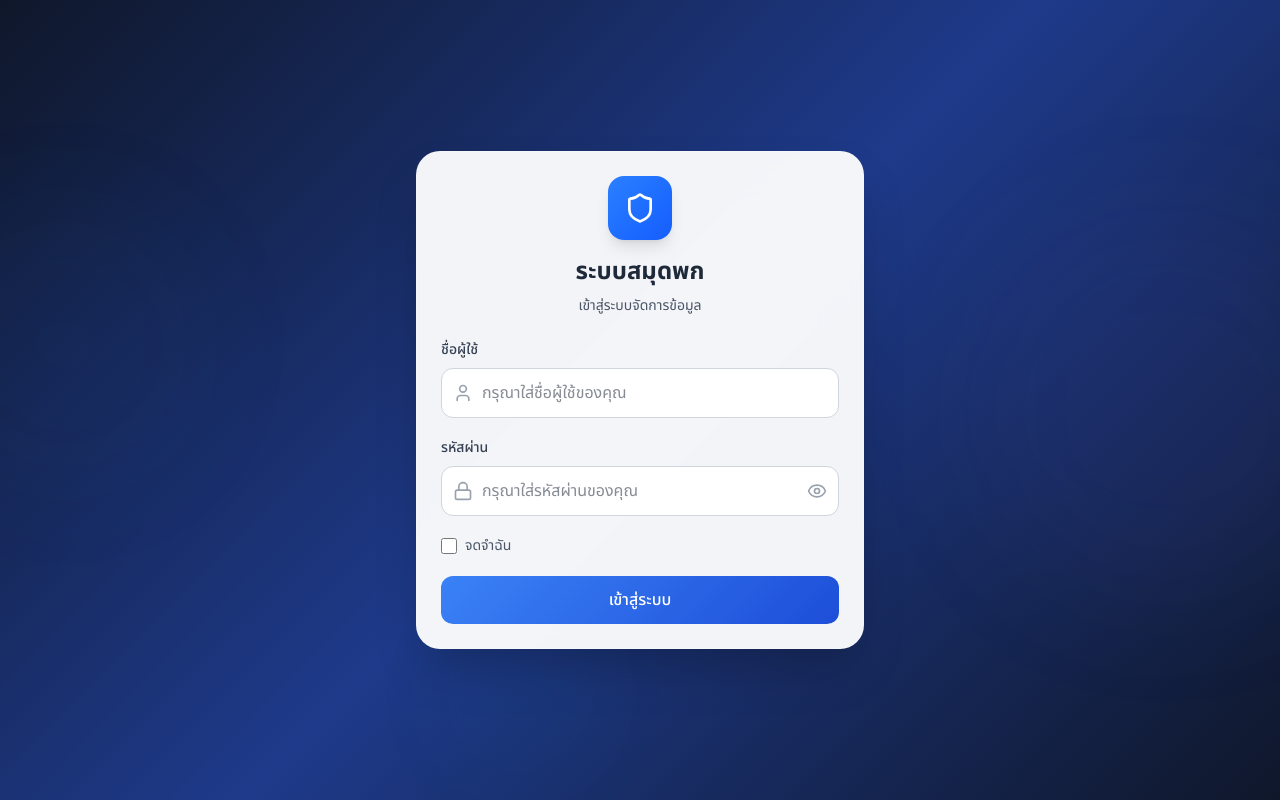
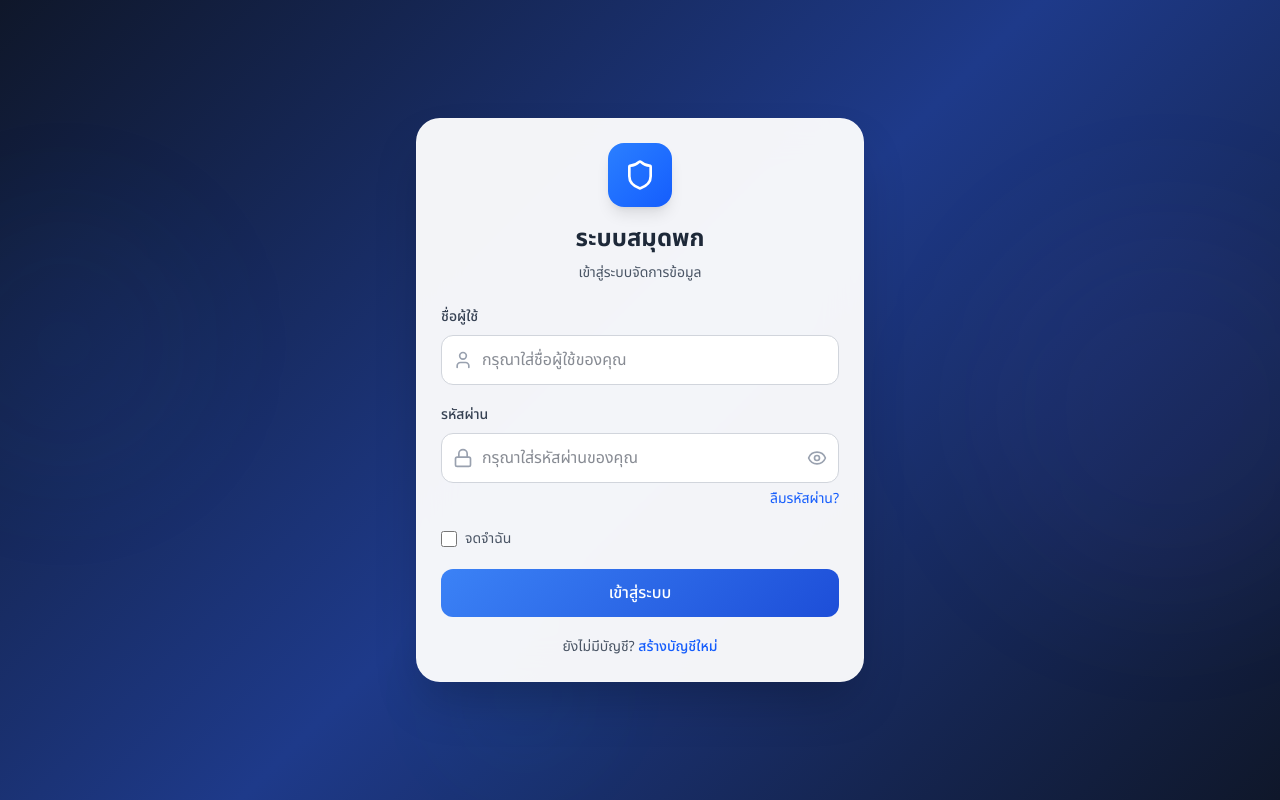
Before and after one commit to Arnutt-N/smart-port, a Vue app in the folder frontend/: page /login in a window 1280 px wide. Built offline with nearby package versions, Linux system fonts and the light colour scheme.

Commit message:
fix: keep login icons visible and restore account help links (#45)
Stop focus translate/shadow from covering field icons, and add forgot-password plus create-account help under the login form.

Co-authored-by: Cursor <cursoragent@cursor.com>

```diff
--- a/frontend/src/pages/LoginPage.vue
+++ b/frontend/src/pages/LoginPage.vue
@@ -31,14 +31,13 @@
           <div>
             <label class="block text-sm font-medium text-gray-700 mb-2">ชื่อผู้ใช้</label>
             <div class="relative">
-              <div class="absolute inset-y-0 left-0 pl-3 flex items-center pointer-events-none">
-                <User class="h-5 w-5 text-gray-400" />
+              <div class="pointer-events-none absolute inset-y-0 left-0 z-10 flex items-center pl-3">
+                <User class="h-5 w-5 text-gray-400" aria-hidden="true" />
               </div>
-              <!-- #1: Input focus animation -->
               <input
                 v-model="form.username"
                 type="text"
-                class="block w-full pl-10 pr-3 py-3 border border-gray-300 rounded-xl bg-white text-gray-900 transition-all duration-200 focus:outline-none focus:ring-2 focus:ring-blue-500 focus:border-transparent focus:shadow-lg focus:shadow-blue-500/10 focus:-translate-y-px"
+                class="block w-full rounded-xl border border-gray-300 bg-white py-3 pl-10 pr-3 text-gray-900 transition-shadow duration-200 focus:border-blue-500 focus:outline-none focus:ring-2 focus:ring-blue-500/30"
                 placeholder="กรุณาใส่ชื่อผู้ใช้ของคุณ"
                 autocomplete="username"
               />
@@ -48,44 +47,71 @@
           <div>
             <label class="block text-sm font-medium text-gray-700 mb-2">รหัสผ่าน</label>
             <div class="relative">
-              <div class="absolute inset-y-0 left-0 pl-3 flex items-center pointer-events-none">
-                <Lock class="h-5 w-5 text-gray-400" />
+              <div class="pointer-events-none absolute inset-y-0 left-0 z-10 flex items-center pl-3">
+                <Lock class="h-5 w-5 text-gray-400" aria-hidden="true" />
               </div>
-              <!-- #1: Input focus animation -->
               <input
                 v-model="form.password"
                 :type="showPassword ? 'text' : 'password'"
-                class="block w-full pl-10 pr-10 py-3 border border-gray-300 rounded-xl bg-white text-gray-900 transition-all duration-200 focus:outline-none focus:ring-2 focus:ring-blue-500 focus:border-transparent focus:shadow-lg focus:shadow-blue-500/10 focus:-translate-y-px"
+                class="block w-full rounded-xl border border-gray-300 bg-white py-3 pl-10 pr-10 text-gray-900 transition-shadow duration-200 focus:border-blue-500 focus:outline-none focus:ring-2 focus:ring-blue-500/30"
                 placeholder="กรุณาใส่รหัสผ่านของคุณ"
                 autocomplete="current-password"
               />
               <button
                 type="button"
                 @click="showPassword = !showPassword"
-                class="absolute right-3 top-1/2 -translate-y-1/2 text-gray-400 hover:text-gray-600 cursor-pointer"
+                class="absolute right-3 top-1/2 z-10 -translate-y-1/2 cursor-pointer text-gray-400 hover:text-gray-600"
                 aria-label="แสดง/ซ่อนรหัสผ่าน"
               >
-                <component :is="showPassword ? EyeOff : Eye" class="w-5 h-5" />
+                <component :is="showPassword ? EyeOff : Eye" class="h-5 w-5" />
+              </button>
+            </div>
+            <div class="mt-1.5 flex justify-end">
+              <button
+                type="button"
+                class="cursor-pointer text-sm text-blue-600 hover:text-blue-800 hover:underline"
+                @click="showAccountHelp('forgot')"
+              >
+                ลืมรหัสผ่าน?
               </button>
             </div>
           </div>
 
-          <!-- Remember Me — #6: removed "ลืมรหัสผ่าน" link -->
           <label class="flex items-center cursor-pointer">
-            <input type="checkbox" v-model="rememberMe" class="w-4 h-4 text-blue-600 border-gray-300 rounded focus:ring-blue-500" />
+            <input type="checkbox" v-model="rememberMe" class="h-4 w-4 rounded border-gray-300 text-blue-600 focus:ring-blue-500" />
             <span class="ml-2 text-sm text-gray-600">จดจำฉัน</span>
           </label>
 
-          <!-- #2: Submit button with hover effect -->
+          <!-- #5: Info (forgot / create account) -->
+          <div
+            v-if="infoMsg"
+            class="flex items-start gap-2 rounded-lg border border-sky-200 bg-sky-50 p-3 text-sm text-sky-800"
+            role="status"
+          >
+            <AlertCircle class="mt-0.5 h-4 w-4 shrink-0" />
+            <span>{{ infoMsg }}</span>
+          </div>
+
           <button
             type="submit"
             :disabled="loading"
-            class="w-full py-3 text-white font-medium rounded-xl transition-all duration-200 disabled:opacity-50 flex items-center justify-center gap-2 hover:-translate-y-0.5 hover:shadow-lg hover:shadow-blue-500/30 active:translate-y-0 cursor-pointer"
+            class="flex w-full cursor-pointer items-center justify-center gap-2 rounded-xl py-3 font-medium text-white transition-all duration-200 hover:-translate-y-0.5 hover:shadow-lg hover:shadow-blue-500/30 active:translate-y-0 disabled:opacity-50"
             style="background: linear-gradient(135deg, #3b82f6 0%, #1d4ed8 100%);"
           >
-            <Loader2 v-if="loading" class="w-5 h-5 animate-spin" />
+            <Loader2 v-if="loading" class="h-5 w-5 animate-spin" />
             {{ loading ? 'กำลังเข้าสู่ระบบ...' : 'เข้าสู่ระบบ' }}
           </button>
+
+          <p class="text-center text-sm text-gray-600">
+            ยังไม่มีบัญชี?
+            <button
+              type="button"
+              class="cursor-pointer font-medium text-blue-600 hover:text-blue-800 hover:underline"
+              @click="showAccountHelp('register')"
+            >
+              สร้างบัญชีใหม่
+            </button>
+          </p>
         </form>
       </div>
     </div>
@@ -105,10 +131,21 @@ const form = reactive({ username: '', password: '' })
 const showPassword = ref(false)
 const loading = ref(false)
 const errorMsg = ref('')
+const infoMsg = ref('')
 const rememberMe = ref(false)
+
+function showAccountHelp(kind) {
+  errorMsg.value = ''
+  if (kind === 'forgot') {
+    infoMsg.value = 'หากลืมรหัสผ่าน กรุณาติดต่อผู้ดูแลระบบเพื่อรีเซ็ตรหัสผ่าน'
+    return
+  }
+  infoMsg.value = 'การสร้างบัญชีใหม่ทำโดยผู้ดูแลระบบเท่านั้น กรุณาติดต่อผู้ดูแลเพื่อขอสิทธิ์เข้าใช้งาน'
+}
 
 async function handleLogin() {
   errorMsg.value = ''
+  infoMsg.value = ''
   loading.value = true
   try {
     await auth.login({ username: form.username, password: form.password })
```
